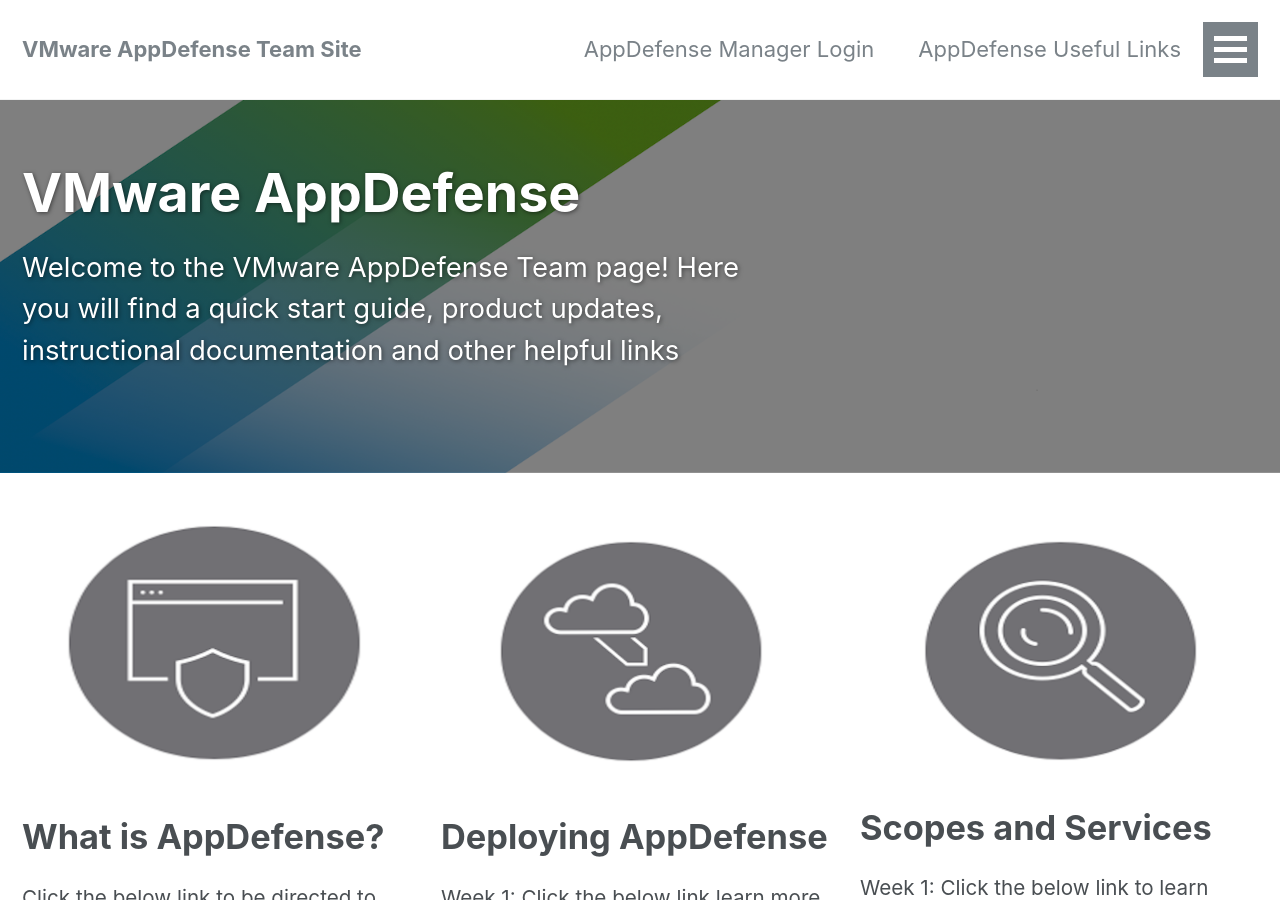
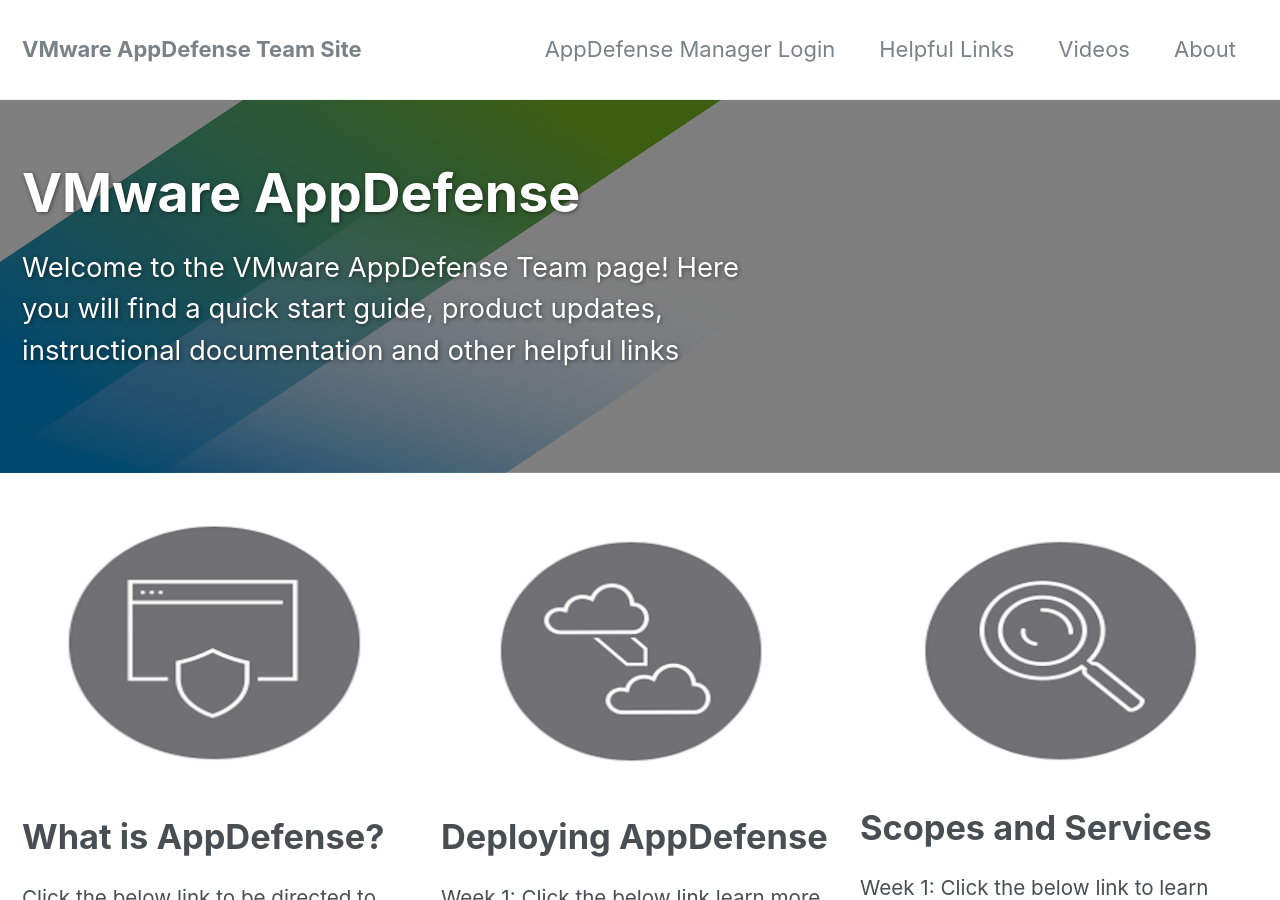
Before and after one commit to vmware-csa-team/AppDefense-Quick-Start-Guide, a Jekyll site: the page built from index.html, in a window 1280 px wide and 900 px high. Built offline with Jekyll 4.4.1, drawn with Linux system fonts in a browser that asks for light colours; nearby versions of some CDN libraries; the list of posts is cut into pages by our own code.

Commit message:
Button change 2x

```diff
--- a/_data/navigation.yml
+++ b/_data/navigation.yml
@@ -2,9 +2,9 @@
 main:
   - title: "AppDefense Manager Login"
     url: /student-access/
-  - title: "AppDefense Useful Links"
+  - title: "Helpful Links"
     url: /links/
-  - title: "AppDefense Videos"
+  - title: "Videos"
     url: /videos/
   - title: "About"
     url: /about/
```
